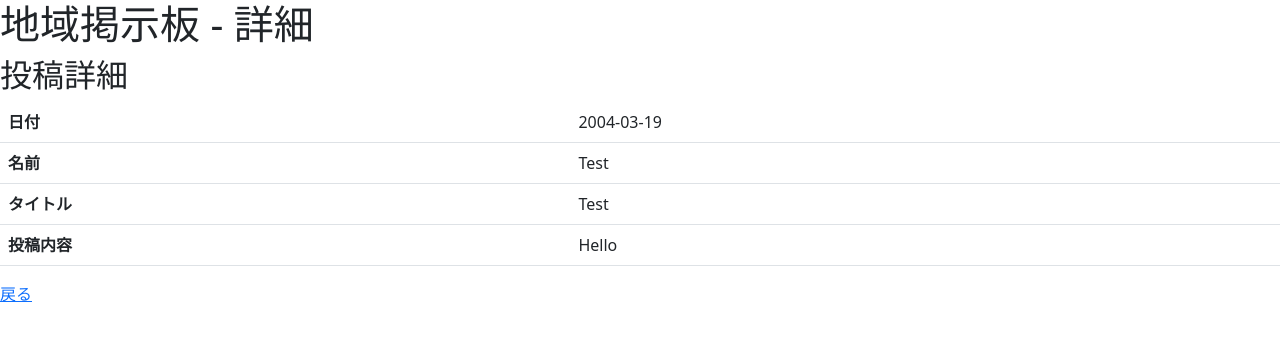
After one commit to c0a220106d/team11, a Flask app: page /detail/1 in a window 1280 px wide. The commit adds this page. Shown: the top 341 px of the page. Run offline with Flask 3, Linux system fonts and the light colour scheme.

Commit message:
投稿詳細ページ作成

```diff
--- a/data.csv
+++ b/data.csv
@@ -1,3 +1,4 @@
 日付,名前,タイトル,投稿内容
 2004-03-19,Test,Test,Hello
 2023-12-28,Test2,Test2,world
+,,,
--- a/server.py
+++ b/server.py
@@ -37,6 +37,19 @@ def accept_form():
     # 任意の処理が終わったらaccept.htmlにリダイレクト
     return redirect(url_for('index'))
 
+###
+@app.route('/detail/<int:post_id>')
+def detail(post_id):
+    # 投稿IDがpost_idの詳細情報を取得
+    data = read_csv()
+    if 1 <= post_id <= len(data):
+        post = data[post_id - 1]
+        return render_template('detail.html', post=post)
+    else:
+        return redirect(url_for('index'))
+###
+
+
 def save_to_csv(post_date, user, title, detail):
     # CSVファイルへのパスを指定
     csv_file_path = 'data.csv'
--- /dev/null
+++ b/templates/detail.html
@@ -0,0 +1,39 @@
+<!-- detail.html -->
+
+<!DOCTYPE html>
+<html lang="ja">
+<head>
+    <!-- head部分は省略 -->
+    <link href="https://cdn.jsdelivr.net/npm/bootstrap@5.0.0-beta1/dist/css/bootstrap.min.css" rel="stylesheet" integrity="sha384-giJF6kkoqNQ00vy+HMDP7azOuL0xtbfIcaT9wjKHr8RbDVddVHyTfAAsrekwKmP1" crossorigin="anonymous">
+</head>
+<body>
+
+    <h1>地域掲示板 - 詳細</h1>
+
+    <section>
+        <h2>投稿詳細</h2>
+        <table class="table">
+            <tbody>
+                <tr>
+                    <th scope="row">日付</th>
+                    <td>{{ post['日付'] }}</td>
+                </tr>
+                <tr>
+                    <th scope="row">名前</th>
+                    <td>{{ post['名前'] }}</td>
+                </tr>
+                <tr>
+                    <th scope="row">タイトル</th>
+                    <td>{{ post['タイトル'] }}</td>
+                </tr>
+                <tr>
+                    <th scope="row">投稿内容</th>
+                    <td>{{ post['投稿内容'] }}</td>
+                </tr>
+            </tbody>
+        </table>
+        <p><a href="{{ url_for('index') }}">戻る</a></p>
+    </section>
+
+</body>
+</html>
--- a/templates/index.html
+++ b/templates/index.html
@@ -21,6 +21,7 @@
                     <th scope="col">名前</th>
                     <th scope="col">タイトル</th>
                     <th scope="col">投稿内容</th>
+                    <th scope="col">詳細</th> <!-- 追加 -->
                 </tr>
             </thead>
             <tbody>
@@ -31,6 +32,9 @@
                         <td>{{ entry['タイトル'] }}</td>
                         <td>
                             <div style="white-space: pre-wrap;">{{ entry['投稿内容'] }}</div>
+                        </td>
+                        <td>
+                            <a href="{{ url_for('detail', post_id=loop.index) }}">詳細</a> <!-- 追加 -->
                         </td>
                     </tr>
                 {% endfor %}
```
